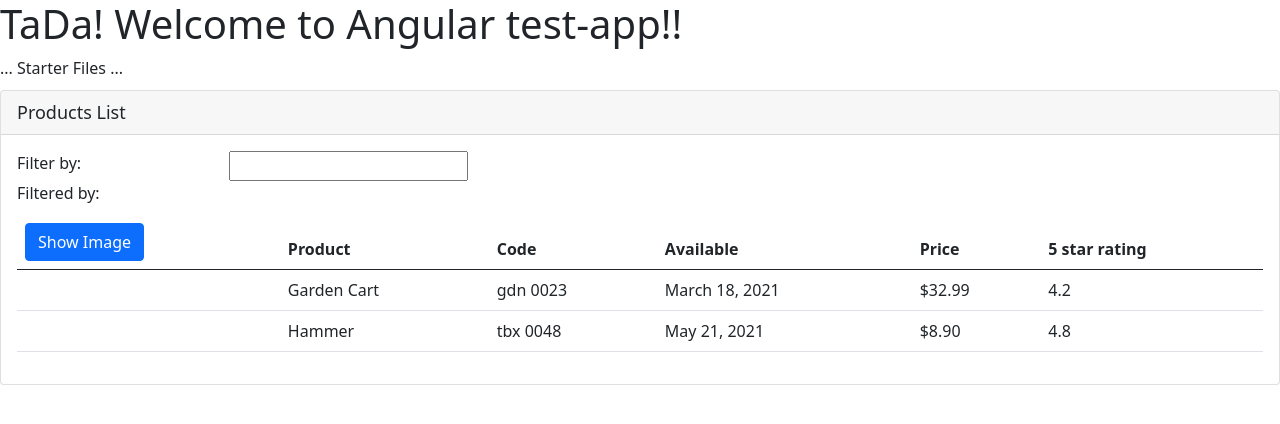
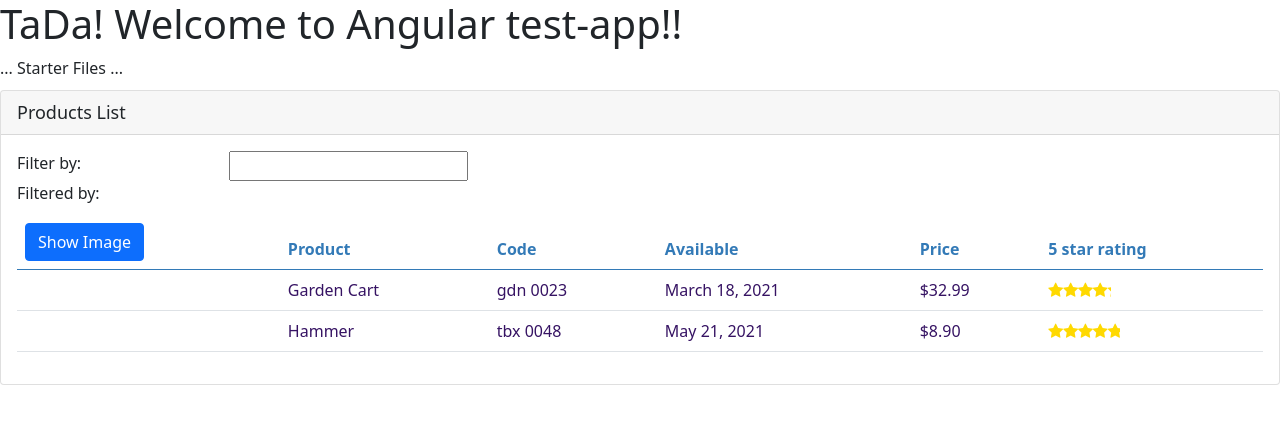
Before and after one commit to Mubeyd/angular-test-app, an Angular app: page /welcome in a window 1280 px wide. Shown: the top 424 px of the page. Built offline with nearby package versions, Linux system fonts and the light colour scheme.

Commit message:
adding star rating component

```diff
--- a/src/app/app.module.ts
+++ b/src/app/app.module.ts
@@ -6,13 +6,15 @@
 import { ProductListComponent } from './products/product-list/product-list.component';
 import { WelcomeComponent } from './home/welcome/welcome.component';
 import { ConvertToSpacesPipe } from './shared/convert-to-spaces.pipe';
+import { StarComponent } from './shared/star/star.component';
 
 @NgModule({
   declarations: [
     AppComponent,
     ProductListComponent,
     WelcomeComponent,
-    ConvertToSpacesPipe
+    ConvertToSpacesPipe,
+    StarComponent
   ],
   imports: [
     BrowserModule,
--- a/src/app/products/product-list/product-list.component.css
+++ b/src/app/products/product-list/product-list.component.css
@@ -0,0 +1,6 @@
+thead {
+  color: #337AB7;
+}
+tbody {
+  color: #361363;
+}
--- a/src/app/products/product-list/product-list.component.html
+++ b/src/app/products/product-list/product-list.component.html
@@ -47,7 +47,8 @@
             <td>{{product.productCode | lowercase | convertToSpaces:'-'}}</td>
             <td>{{product.releaseDate}}</td>
             <td>{{product.price | currency:'USD':'symbol':'1.2-2'}}</td>
-            <td>{{product.starRating}}</td>
+            <td> <pm-star [rating]="product.starRating"
+                          (ratingClicked)="onRatingClicked($event)"></pm-star></td>
           </tr>
         </tbody>
 
--- a/src/app/products/product-list/product-list.component.ts
+++ b/src/app/products/product-list/product-list.component.ts
@@ -62,4 +62,8 @@
     this.listFilter = '';
     // this.filteredProducts = this.products
   }
+
+  onRatingClicked(message: string): void {
+    this.pageTitle = 'Products list: ' +  message
+  }
 }
--- /dev/null
+++ b/src/app/shared/star/star.component.css
@@ -0,0 +1,6 @@
+.crop {
+  overflow: hidden;
+}
+div {
+  cursor: pointer;
+}
--- /dev/null
+++ b/src/app/shared/star/star.component.html
@@ -0,0 +1,14 @@
+<div class="crop"
+      [style.width.px]="cropWidth"
+      [title]="rating"
+      (click)="onClick()">
+
+  <div style="width: 75px;">
+    <span class="fa fa-star" style="color: rgb(255, 217, 0);"></span>
+    <span class="fa fa-star" style="color: rgb(255, 217, 0);"></span>
+    <span class="fa fa-star" style="color: rgb(255, 217, 0);"></span>
+    <span class="fa fa-star" style="color: rgb(255, 217, 0);"></span>
+    <span class="fa fa-star" style="color: rgb(255, 217, 0);"></span>
+  </div>
+
+</div>
--- /dev/null
+++ b/src/app/shared/star/star.component.ts
@@ -0,0 +1,26 @@
+import {
+  Component,
+  EventEmitter,
+  Input,
+  OnChanges,
+  Output,
+} from '@angular/core';
+
+@Component({
+  selector: 'pm-star',
+  templateUrl: './star.component.html',
+  styleUrls: ['./star.component.css'],
+})
+export class StarComponent implements OnChanges {
+  @Input() rating: number = 0;
+  cropWidth: number = 75;
+  @Output() ratingClicked: EventEmitter<string> = new EventEmitter<string>();
+
+  ngOnChanges(): void {
+    this.cropWidth = (this.rating * 75) / 5;
+  }
+
+  onClick(): void {
+    this.ratingClicked.emit(`The rating ${this.rating} was clicked`)
+  }
+}
```
Also changed, not shown: 1 other file (tests, documents, lock files or other folders).
